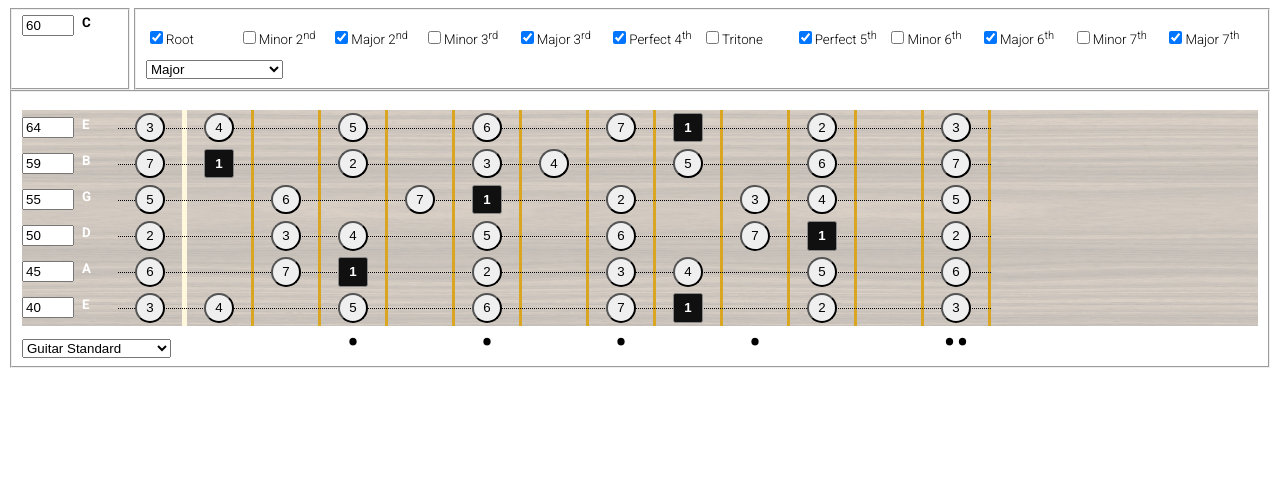
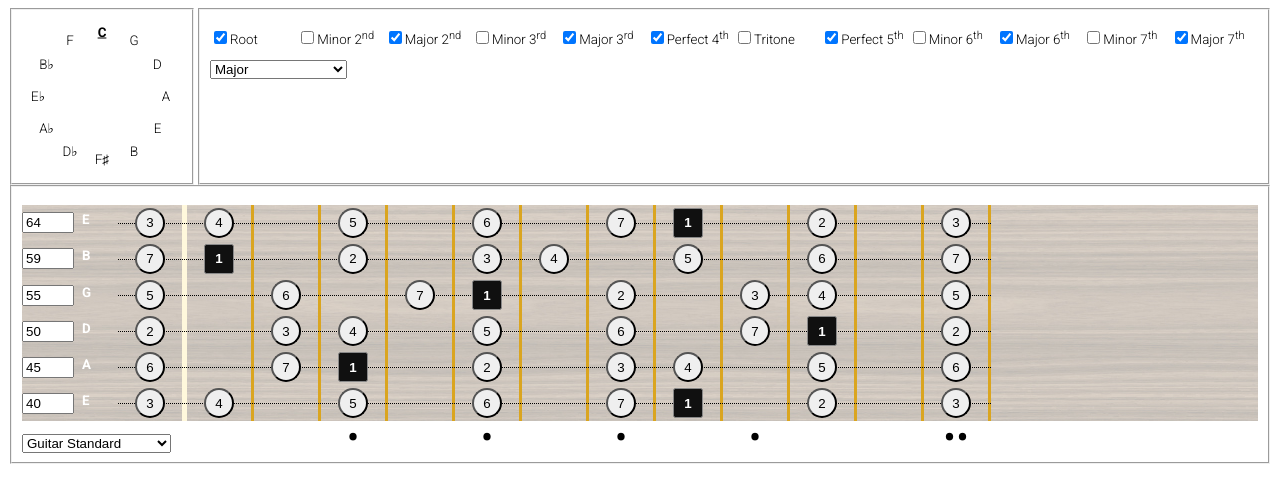
Before and after one commit to PerryRylance/ScaleChart, a React (Create React App) app: page / in a window 1280 px wide. Shown: the top 502 px of the page. Built offline with nearby package versions, Linux system fonts and the light colour scheme.

Commit message:
Added circle of 5ths

```diff
--- a/package.json
+++ b/package.json
@@ -2,6 +2,7 @@
   "name": "scale-chart",
   "version": "0.1.0",
   "private": true,
+  "homepage": "https://perryrylance.com/standalone/scale-chart/",
   "dependencies": {
     "@testing-library/jest-dom": "^5.11.4",
     "@testing-library/react": "^11.1.0",
--- a/src/App.js
+++ b/src/App.js
@@ -13,7 +13,7 @@ class App extends React.Component
 
 		this.state = {
 			semitones:	[true, false, true, false, true, true, false, true, false, true, false, true],
-			key:		60,
+			key:		0,
 			tuning:		[64, 59, 55, 50, 45, 40],
 			frets:		13
 		};
--- a/src/Key.js
+++ b/src/Key.js
@@ -8,9 +8,63 @@ class Key extends React.Component
 
 		return (
 			<fieldset className="key">
+
+				<label>
+					<input name="key" type="radio" value="0" checked={this.props.pitch == "0"} onChange={this.props.onChange}/>
+					<span>C</span>
+				</label>
+				<label>
+					<input name="key" type="radio" value="7" checked={this.props.pitch == "7"} onChange={this.props.onChange}/>
+					<span>G</span>
+				</label>
+				<label>
+					<input name="key" type="radio" value="2" checked={this.props.pitch == "2"} onChange={this.props.onChange}/>
+					<span>D</span>
+				</label>
+				<label>
+					<input name="key" type="radio" value="9" checked={this.props.pitch == "9"} onChange={this.props.onChange}/>
+					<span>A</span>
+				</label>
+				<label>
+					<input name="key" type="radio" value="4" checked={this.props.pitch == "4"} onChange={this.props.onChange}/>
+					<span>E</span>
+				</label>
+				<label>
+					<input name="key" type="radio" value="11" checked={this.props.pitch == "11"} onChange={this.props.onChange}/>
+					<span>B</span>
+				</label>
+				<label>
+					<input name="key" type="radio" value="6" checked={this.props.pitch == "6"} onChange={this.props.onChange}/>
+					<span>F♯</span>
+				</label>
+				<label>
+					<input name="key" type="radio" value="1" checked={this.props.pitch == "1"} onChange={this.props.onChange}/>
+					<span>D♭</span>
+				</label>
+				<label>
+					<input name="key" type="radio" value="8" checked={this.props.pitch == "8"} onChange={this.props.onChange}/>
+					<span>A♭</span>
+				</label>
+				<label>
+					<input name="key" type="radio" value="3" checked={this.props.pitch == "3"} onChange={this.props.onChange}/>
+					<span>E♭</span>
+				</label>
+				<label>
+					<input name="key" type="radio" value="10" checked={this.props.pitch == "10"} onChange={this.props.onChange}/>
+					<span>B♭</span>
+				</label>
+				<label>
+					<input name="key" type="radio" value="5" checked={this.props.pitch == "5"} onChange={this.props.onChange}/>
+					<span>F</span>
+				</label>
+
+				{
+				/*
 				<label data-letter-semitone={this.props.pitch % 12}>
 					<input type="number" value={this.props.pitch} step="7" onChange={this.props.onChange}/>
 				</label>
+				*/
+				}
 			</fieldset>
 		);
 	}
--- a/src/index.css
+++ b/src/index.css
@@ -29,6 +29,158 @@ fieldset.scale,
 {
 	flex-grow: 1;
     flex-basis: 0;
+}
+
+fieldset.key
+{
+	position: relative;
+
+	width: 10rem;
+	height: 10rem;
+}
+
+fieldset.key input
+{
+	display: none;
+}
+
+fieldset.key label
+{
+	position: absolute;
+	top: 50%;
+	left: 50%;
+}
+
+fieldset.key label > span
+{
+	display: block;
+	cursor: pointer;
+}
+
+fieldset.key label > input:checked + span
+{
+	text-decoration: underline;
+	font-weight: bold;
+}
+
+fieldset.key label:nth-child(1)
+{
+	transform: translate(-50%, -50%) rotate(-90deg);
+}
+
+fieldset.key label:nth-child(1) > span
+{
+	transform: translateX(4rem) rotate(90deg);
+}
+
+fieldset.key label:nth-child(2)
+{
+	transform: translate(-50%, -50%) rotate(-60deg);
+}
+
+fieldset.key label:nth-child(2) > span
+{
+	transform: translateX(4rem) rotate(60deg);
+}
+
+fieldset.key label:nth-child(3)
+{
+	transform: translate(-50%, -50%) rotate(-30deg);
+}
+
+fieldset.key label:nth-child(3) > span
+{
+	transform: translateX(4rem) rotate(30deg);
+}
+
+fieldset.key label:nth-child(4)
+{
+	transform: translate(-50%, -50%) rotate(-0deg);
+}
+
+fieldset.key label:nth-child(4) > span
+{
+	transform: translateX(4rem) rotate(0deg);
+}
+
+fieldset.key label:nth-child(5)
+{
+	transform: translate(-50%, -50%) rotate(30deg);
+}
+
+fieldset.key label:nth-child(5) > span
+{
+	transform: translateX(4rem) rotate(-30deg);
+}
+
+fieldset.key label:nth-child(6)
+{
+	transform: translate(-50%, -50%) rotate(60deg);
+}
+
+fieldset.key label:nth-child(6) > span
+{
+	transform: translateX(4rem) rotate(-60deg);
+}
+
+fieldset.key label:nth-child(7)
+{
+	transform: translate(-50%, -50%) rotate(90deg);
+}
+
+fieldset.key label:nth-child(7) > span
+{
+	transform: translateX(4rem) rotate(-90deg);
+}
+
+fieldset.key label:nth-child(8)
+{
+	transform: translate(-50%, -50%) rotate(120deg);
+}
+
+fieldset.key label:nth-child(8) > span
+{
+	transform: translateX(4rem) rotate(-120deg);
+}
+
+fieldset.key label:nth-child(9)
+{
+	transform: translate(-50%, -50%) rotate(150deg);
+}
+
+fieldset.key label:nth-child(9) > span
+{
+	transform: translateX(4rem) rotate(-150deg);
+}
+
+fieldset.key label:nth-child(10)
+{
+	transform: translate(-50%, -50%) rotate(180deg);
+}
+
+fieldset.key label:nth-child(10) > span
+{
+	transform: translateX(4rem) rotate(-180deg);
+}
+
+fieldset.key label:nth-child(11)
+{
+	transform: translate(-50%, -50%) rotate(210deg);
+}
+
+fieldset.key label:nth-child(11) > span
+{
+	transform: translateX(4rem) rotate(-210deg);
+}
+
+fieldset.key label:nth-child(12)
+{
+	transform: translate(-50%, -50%) rotate(240deg);
+}
+
+fieldset.key label:nth-child(12) > span
+{
+	transform: translateX(4rem) rotate(-240deg);
 }
 
 .fretboard
```
